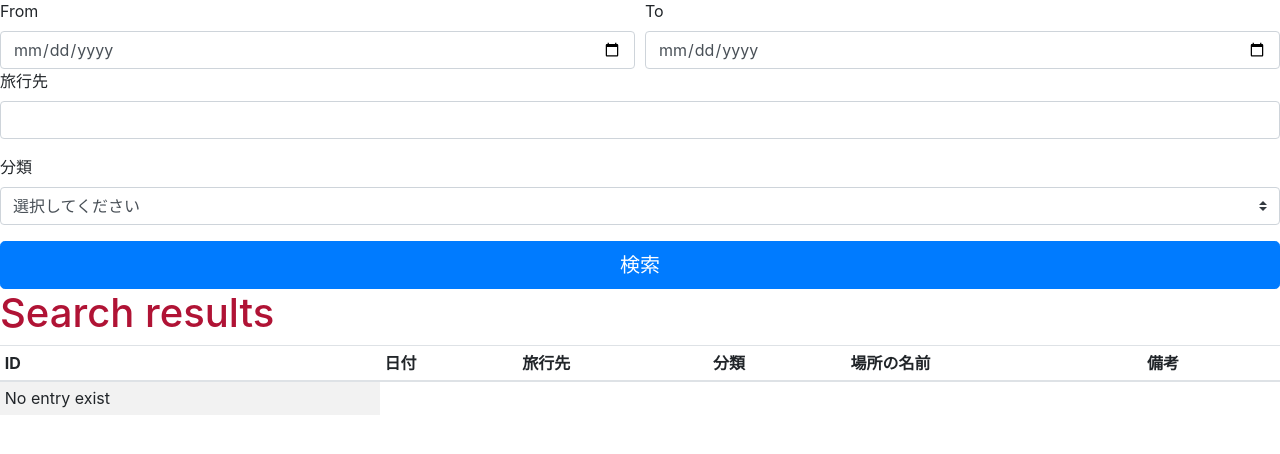
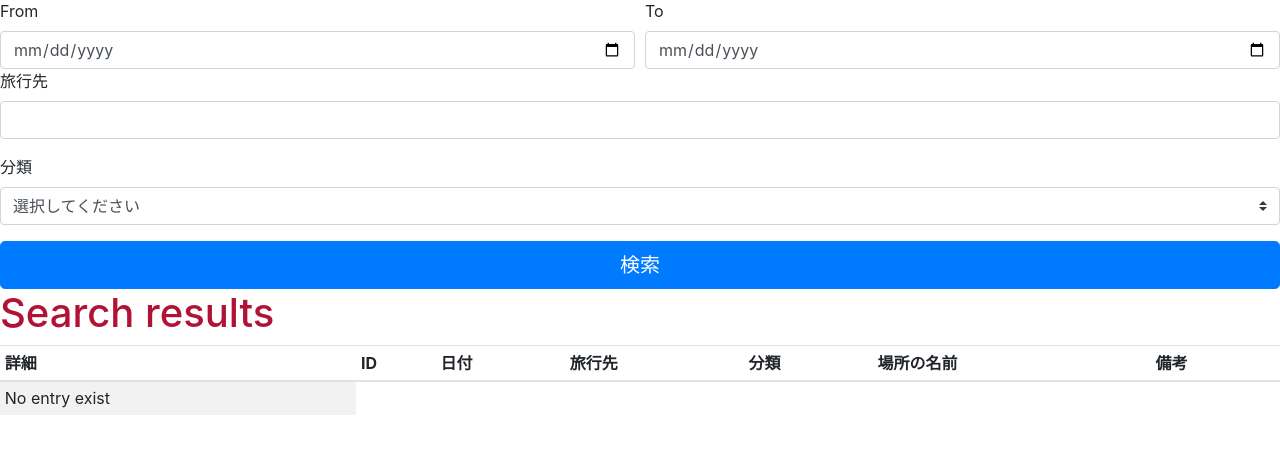
Before and after one commit to mitty1293/travel_map, a Flask app: page /search in a window 1280 px wide. Shown: the part 113-567 px from the top of the page. Run offline with Flask 2, Linux system fonts and the light colour scheme; some libraries are stand-ins or nearby versions.

Commit message:
検索結果に詳細画面へのリンクを追加

```diff
--- a/travel_map/app/templates/search.html
+++ b/travel_map/app/templates/search.html
@@ -35,6 +35,7 @@
 <table class="table table-striped table-sm">
     <thead>
         <tr>
+            <th>詳細</th>
             <th>ID</th>
             <th>日付</th>
             <th>旅行先</th>
@@ -46,6 +47,7 @@
     <tbody>
         {% for row in search_results %}
         <tr>
+            <td><a href="/show/{{row[0]}}"></a></td>
             <td>{{row[0]}}</td>
             <td>{{row[2]}}</td>
             <td>{{row[3]}}</td>
```
